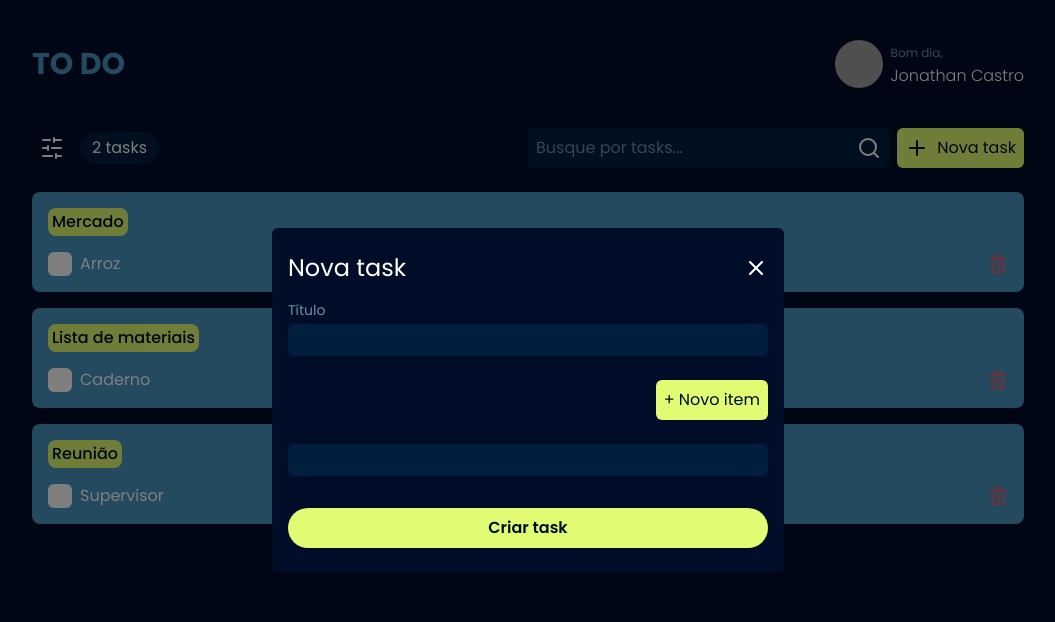
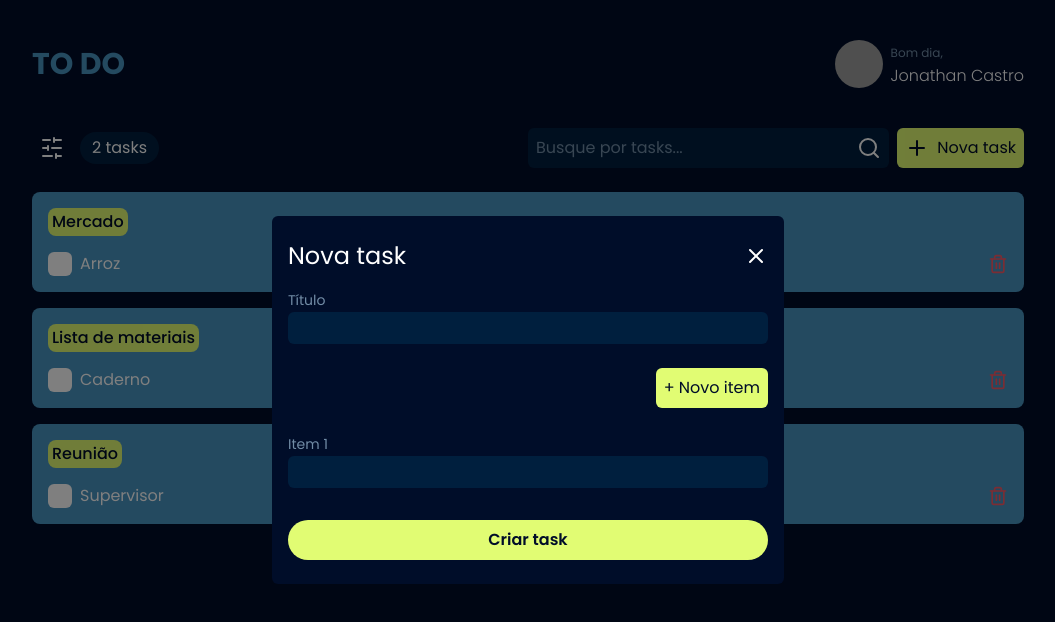
Before and after one commit to johnncaastro/to.do, a React (Vite) app: page / in a window 1280 px wide. Both pictures are taken after a click on the button "Nova task". Shown: the top 622 px of the page, without its empty margins (112-1167 px from the left). Built offline with nearby package versions, Linux system fonts and the light colour scheme; grey boxes are pictures that could not be loaded.

Commit message:
chore: create input form component

```diff
--- a/package.json
+++ b/package.json
@@ -8,12 +8,15 @@
     "preview": "vite preview"
   },
   "dependencies": {
+    "@hookform/resolvers": "^3.9.0",
     "@radix-ui/react-checkbox": "^1.1.1",
     "@radix-ui/react-dialog": "^1.1.2",
     "lucide-react": "^0.445.0",
     "react": "^18.0.0",
     "react-dom": "^18.0.0",
-    "react-modal": "^3.15.1"
+    "react-hook-form": "^7.53.1",
+    "react-modal": "^3.15.1",
+    "zod": "^3.23.8"
   },
   "devDependencies": {
     "@types/react": "^18.0.0",
--- a/src/App.tsx
+++ b/src/App.tsx
@@ -78,14 +78,14 @@ export function App() {
 
             <div className="flex items-center gap-2">
               <Checkbox.Root
-                id="item-1"
+                id="item-task-1"
                 className="bg-white w-6 h-6 flex items-center justify-center rounded-md p-2 hover:bg-blue-700 transition-colors duration-200"
               >
                 <Checkbox.Indicator>
                   <Check className="w-5 h-5 text-blue-300" />
                 </Checkbox.Indicator>
               </Checkbox.Root>
-              <label htmlFor="item-1">
+              <label htmlFor="item-task-1">
                 Arroz
               </label>
               <button
@@ -102,14 +102,14 @@ export function App() {
 
             <div className="flex items-center gap-2">
               <Checkbox.Root
-                id="item-2"
+                id="item-task-2"
                 className="bg-white w-6 h-6 flex items-center justify-center rounded-md p-2 hover:bg-blue-700 transition-colors duration-200"
               >
                 <Checkbox.Indicator>
                   <Check className="w-5 h-5 text-blue-300" />
                 </Checkbox.Indicator>
               </Checkbox.Root>
-              <label htmlFor="item-2">
+              <label htmlFor="item-task-2">
                 Caderno
               </label>
               <button
@@ -130,7 +130,7 @@ export function App() {
 
             <div className="group flex items-center gap-2">
               <Checkbox.Root
-                id="item-3"
+                id="item-task-3"
                 checked={isChecked}
                 onCheckedChange={() => setIsChecked((state) => !state)}
                 className="bg-white w-6 h-6 flex items-center justify-center rounded-md p-2 hover:bg-blue-700 transition-colors duration-200"
@@ -139,7 +139,7 @@ export function App() {
                   <Check className="w-5 h-5 text-blue-300" />
                 </Checkbox.Indicator>
               </Checkbox.Root>
-              <label htmlFor="item-3" className={`${isChecked ? "line-through" : ""}`}>
+              <label htmlFor="item-task-3" className={`${isChecked ? "line-through" : ""}`}>
                 Supervisor
               </label>
               <button
--- /dev/null
+++ b/src/components/input.tsx
@@ -0,0 +1,25 @@
+import { InputHTMLAttributes } from "react";
+
+interface InputProps extends InputHTMLAttributes<HTMLInputElement> {
+  label: string
+  name: string
+}
+
+export function Input({ label, name, ...rest }: InputProps) {
+  return (
+    <div className="w-full">
+      <label
+        htmlFor={name}
+        className="text-gray-400 text-sm mb-1"
+      >
+        {label}
+      </label>
+      <input
+        {...rest}
+        id={name}
+        type="text"
+        className="bg-blue-500 w-full rounded-md px-2 py-1"
+      />
+    </div>
+  )
+}
--- a/src/components/newTaskModal.tsx
+++ b/src/components/newTaskModal.tsx
@@ -1,25 +1,19 @@
 import { FormEvent, useState } from "react"
 import * as Dialog from "@radix-ui/react-dialog"
 import { X } from "lucide-react"
-
-interface taskItemInput {
-  id: number
-  name: string
-}
+import { Input } from "./input"
 
 export function NewTaskModal() {
-  const [taskItemsInput, setTaskItemsInput] = useState<taskItemInput[]>([
-    { id: Math.random(), name: "" }
-  ])
+  const [taskItemsInput, setTaskItemsInput] = useState([""])
 
   function handleNewTaskItemInput() {
-    setTaskItemsInput((state) => [ ...state, { id: Math.random(), name: "" } ])
+    setTaskItemsInput((state) => [ ...state, "" ])
   }
 
-  function setTaskItemInputValue(position: number, field: string, value: string) {
+  function setTaskItemInputValue(position: number, value: string) {
     const updatedTaskItems = taskItemsInput.map((taskItem, index) => {
       if (index === position) {
-        return { ...taskItem, [field]: value }
+        return value
       }
 
       return taskItem
@@ -31,7 +25,7 @@ export function NewTaskModal() {
   function handleCreateNewTask(event: FormEvent<HTMLFormElement>) {
     event.preventDefault()
 
-    const formData = new FormData(event?.currentTarget)
+    const formData = new FormData(event.currentTarget)
     const title = formData.get('title')
 
     console.log({
@@ -56,18 +50,7 @@ export function NewTaskModal() {
           </Dialog.Close>
         </div>
         <form onSubmit={handleCreateNewTask} className="flex flex-col">
-          <label
-            htmlFor="title"
-            className="text-gray-400 text-sm mb-1"
-          >
-            Título
-          </label>
-          <input
-            type="text"
-            id="title"
-            name="title"
-            className="bg-blue-500 rounded-md px-2 py-1"
-          />
+          <Input label="Título" name="title" />
 
           <button
             type="button"
@@ -77,19 +60,21 @@ export function NewTaskModal() {
             + Novo item
           </button>
 
-          {taskItemsInput.map((taskItem, index) => (
-            <input
-              type="text"
-              key={taskItem.id}
-              value={taskItem.name}
-              onChange={e => setTaskItemInputValue(index, 'name', e.target.value)}
-              className="bg-blue-500 rounded-md px-2 py-1 mb-4"
-            />
-          ))}
+          <div className="space-y-4">
+            {taskItemsInput.map((taskItem, index) => (
+              <Input
+                label={`Item ${index + 1}`}
+                name={`item-${index + 1}`}
+                key={index}
+                value={taskItem}
+                onChange={e => setTaskItemInputValue(index, e.target.value)}
+              />
+            ))}
+          </div>
 
           <button
             type="submit"
-            className="flex items-center justify-center bg-yellow-300 text-blue-700 font-semibold p-2 mt-4 rounded-3xl hover:bg-blue-300 hover:text-white transition-colors duration-200"
+            className="flex items-center justify-center bg-yellow-300 text-blue-700 font-semibold p-2 mt-8 rounded-3xl hover:bg-blue-300 hover:text-white transition-colors duration-200"
           >
             Criar task
           </button>
```
Also changed, not shown: 1 other file (tests, documents, lock files or other folders).
